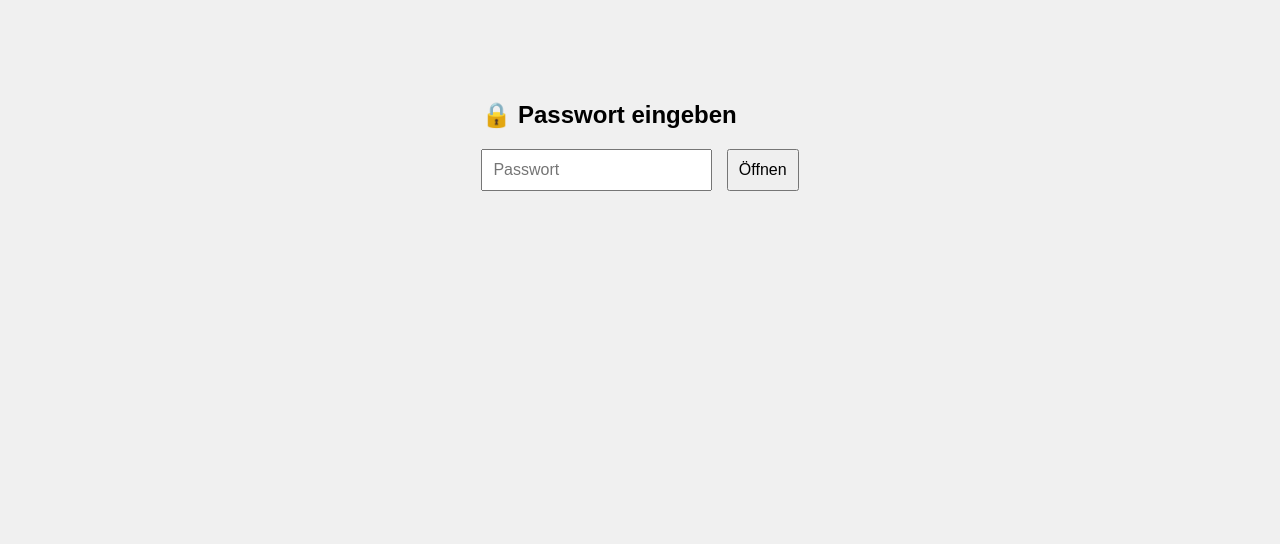
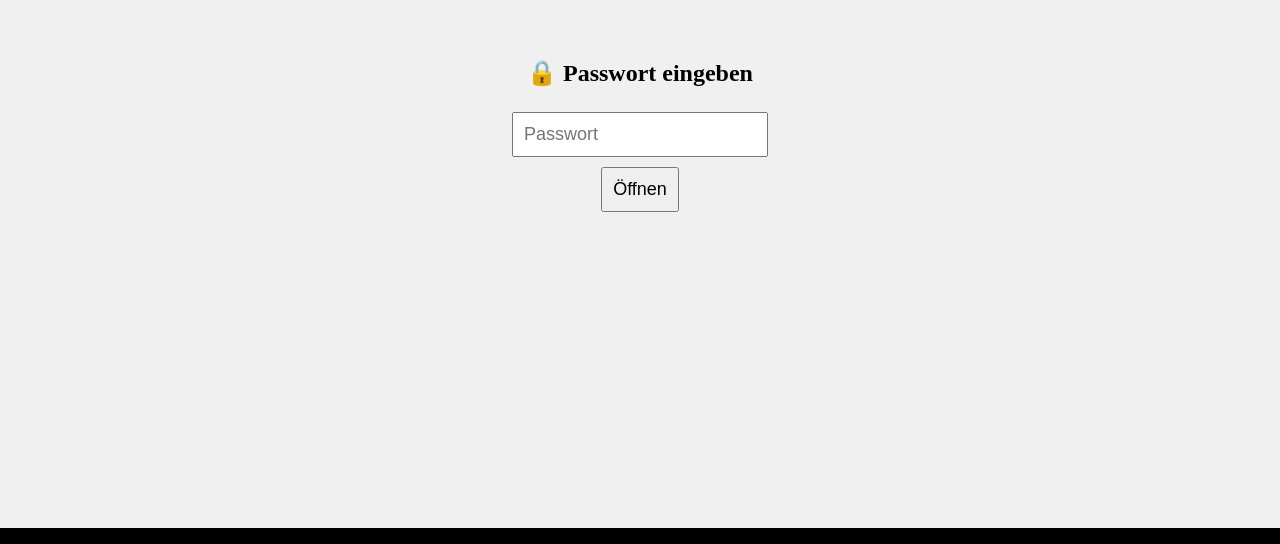
Before and after one commit to zFrezze/zimmereinteilung_dia_hochzeit, a plain HTML site: page index.html in a window 1280 px wide. Shown: the part 272-816 px from the top of the page. Drawn offline with Linux system fonts and the light colour scheme.

Commit message:
Update index.html

```diff
--- a/index.html
+++ b/index.html
@@ -4,50 +4,65 @@
   <meta charset="UTF-8">
   <title>Zimmereinteilung Hochzeit</title>
   <style>
-    body {
+    html, body {
+      margin: 0;
+      padding: 0;
+      height: 100%;
+      width: 100%;
+      background: #000; /* Hintergrund schwarz */
+    }
+    #login, #content {
+      display: none;
+      height: 100%;
+      width: 100%;
+    }
+    #login {
       display: flex;
       justify-content: center;
       align-items: center;
-      height: 100vh;
+      flex-direction: column;
       background: #f0f0f0;
-      font-family: sans-serif;
     }
-    #login, #content {
-      display: none;
-    }
-    #login {
-      display: block;
-    }
-    input {
+    input, button {
       padding: 10px;
-      font-size: 16px;
-    }
-    button {
-      padding: 10px;
-      font-size: 16px;
-      margin-left: 10px;
+      font-size: 18px;
+      margin: 5px;
     }
     iframe {
       width: 100%;
-      height: 100vh;
+      height: 100%;
       border: none;
+    }
+    .topbar {
+      position: absolute;
+      top: 10px;
+      right: 10px;
+      z-index: 10;
+    }
+    .topbar button {
+      padding: 8px 14px;
+      font-size: 14px;
     }
   </style>
 </head>
 <body>
+  <!-- Login -->
   <div id="login">
     <h2>🔒 Passwort eingeben</h2>
     <input type="password" id="pw" placeholder="Passwort">
     <button onclick="checkPassword()">Öffnen</button>
   </div>
 
+  <!-- Inhalt -->
   <div id="content">
+    <div class="topbar">
+      <button onclick="logout()">🔐 Sperren</button>
+    </div>
     <iframe src="Zimmereinteilung_dia_hochzeit.pdf"></iframe>
-    <button onclick="logout()">🔐 Sperren</button>
   </div>
 
   <script>
-    const correctPassword = "hochzeit2025"; // <- HIER IHR PASSWORT FESTLEGEN
+    const correctPassword = "hochzeit2025"; // Ihr Passwort hier ändern
 
     function checkPassword() {
       const entered = document.getElementById("pw").value;
@@ -61,7 +76,7 @@
 
     function logout() {
       document.getElementById("content").style.display = "none";
-      document.getElementById("login").style.display = "block";
+      document.getElementById("login").style.display = "flex";
       document.getElementById("pw").value = "";
     }
   </script>
```
